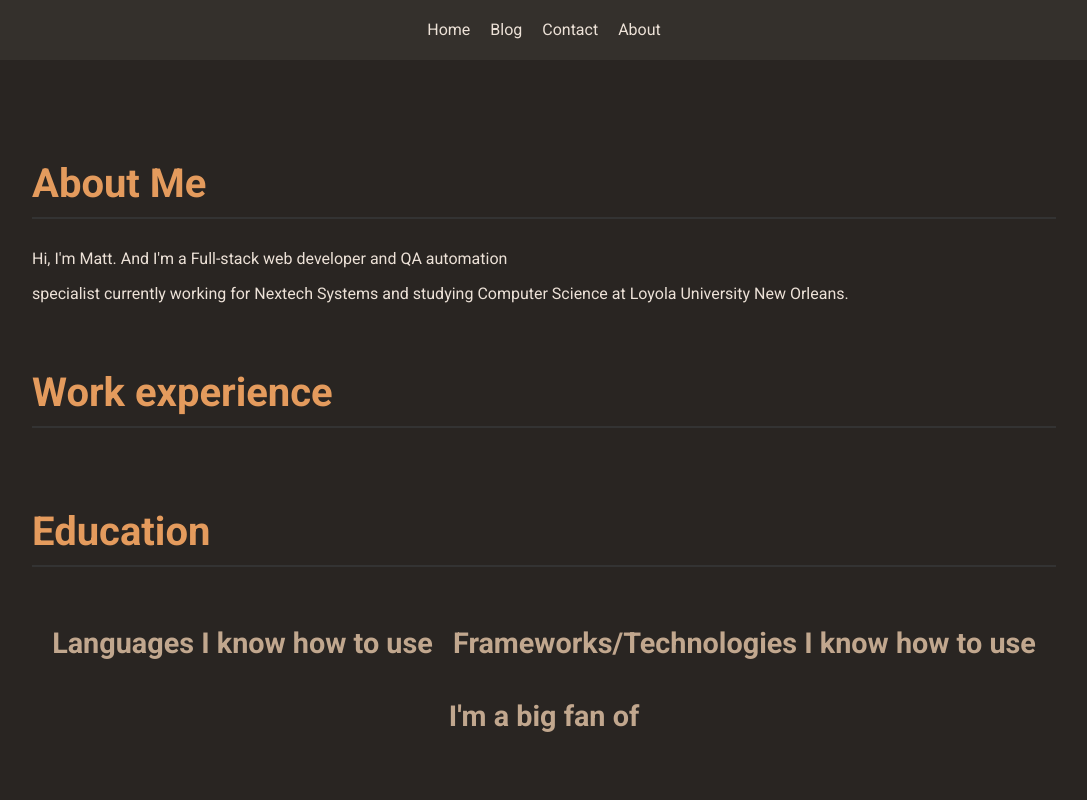
After one commit to logikill99/PersonalOpenSourceWebsite, a Django app: page /about/ in a window 1280 px wide. The commit adds this page. Shown: the whole page, without its empty margins (96-1183 px from the left). Run offline with Django 5.2, Linux system fonts and the light colour scheme; data that the repository does not hold is empty.

Commit message:
made some changes

```diff
--- a/blog/models.py
+++ b/blog/models.py
@@ -34,3 +34,9 @@ class Comment(models.Model):
 
 
 # TODO: add model for images
+class Image(models.Model):
+    image = models.ImageField(upload_to='images/')
+    post = models.ForeignKey("Post", on_delete=models.CASCADE)
+
+    def __str__(self):
+        return f"{self.image} on '{self.post}'"
--- a/home/models.py
+++ b/home/models.py
@@ -11,7 +11,7 @@ class Skill(models.Model):
     proficiency = models.CharField(max_length=30)
     description = models.TextField()
     type = models.CharField(max_length=15)
-    link = models.URLField()
+    url = models.URLField()
 
     def __str__(self):
         return self.name
@@ -26,9 +26,7 @@ class Experience(models.Model):
     description = models.TextField()
     type = models.CharField(max_length=15)
     skills = models.ManyToManyField("Skill")
-    link = models.URLField()
+    url = models.URLField()
 
     def __str__(self):
         return self.title
-
-# TODO: add models for skills, education experience, work experience
--- a/home/static/style.css
+++ b/home/static/style.css
@@ -36,6 +36,7 @@ header h1 {
 h2 {
     font-size: 2em;
     margin: 0;
+    padding-top: 50px;
     color: var(--header-text-color);
 }
 
@@ -237,7 +238,7 @@ a {
 
 .interactive-text {
     color: var(--text-color);
-    text-decoration: none;
+    text-decoration: AccentColor;
     transition: 0.3s;
 }
 
--- a/home/urls.py
+++ b/home/urls.py
@@ -8,5 +8,7 @@ urlpatterns = [
     path("", views.home, name="home"),
     path("contactme/", contact_view, name="contactme"),
     path("blog/", blog_index, name="blog"),
+    path("about/", views.about, name="about"),
 ]
 # TODO: add about me/resume page
+# TODO: add uses page
--- a/home/views.py
+++ b/home/views.py
@@ -1,5 +1,3 @@
-import time
-
 from django.shortcuts import render
 from contactme.models import Contact, Message
 from contactme.views import contact_view, contact_success_view
@@ -36,3 +34,39 @@ def home(request):
             "email": LISTED_EMAIL,
         },
     )
+
+
+def about(request):
+    projects = Post.objects.filter(categories__name__contains="project").order_by(
+        "-created_on"
+    )
+    education_experiences = Experience.objects.filter(type="education").order_by(
+        "-start_date"
+    )
+    work_experiences = Experience.objects.filter(type="work").order_by("-start_date")
+    personal_experiences = Experience.objects.filter(type="personal").order_by(
+        "-start_date"
+    )
+
+    languages = Skill.objects.filter(type="language")
+    frameworks = Skill.objects.filter(type="framework")
+    hobbies = Skill.objects.filter(type="hobby")
+
+    return render(
+        request,
+        "about.html",
+        {
+            "projects": projects,
+            "languages": languages,
+            "frameworks": frameworks,
+            "hobbies": hobbies,
+            "education_experiences": education_experiences,
+            "work_experiences": work_experiences,
+            "personal_experiences": personal_experiences,
+            "linkedin": LISTED_LINKEDIN,
+            "github": LISTED_GITHUB,
+            "twitter": LISTED_TWITTER,
+            "discord": LISTED_DISCORD,
+            "email": LISTED_EMAIL,
+        },
+    )
--- /dev/null
+++ b/templates/about.html
@@ -0,0 +1,59 @@
+{% extends "base.html" %}
+
+
+{% block page_content %}
+    <section id="about">
+        <h2>About Me</h2>
+        <p>Hi, I'm Matt. And I'm a Full-stack web developer and QA automation</p>
+        <p>specialist currently working for
+            <a class="interactive-text" href="https://www.nextech.com" target="_blank" rel="noopener">Nextech Systems</a>&nbsp;and studying
+            Computer Science at
+            <a class="interactive-text" href="https://loyno.edu">Loyola University New Orleans</a>.&nbsp;
+        </p>
+        <h2>Work experience</h2>
+        {% for work in work_experiences %}
+            <div class="experience">
+                <small>{{ work.start_date }} - {% if work.current %}Present{% else %} {{ work.end_date }} {% endif %} </small>
+                <br>
+                <strong class="experience-title">{{ work.title }}</strong> -
+                <a class="interactive-text" href="{{ work.url }}">{{ work.organization }}</a>
+                <div class="experience-description">{{ work.description | linebreaks}}</div>
+            </div>
+        {% endfor %}
+        <h2>Education</h2>
+            {% for education in education_experiences %}
+                <div class="experience">
+                    <small>{{ education.start_date }} - {% if education.current %}Present{% else %} {{ education.end_date }} {% endif %} </small>
+                    <br>
+                    <strong class="experience-title">{{ education.title }}</strong>
+                    <a class="interactive-text" href="{{ education.url }}">{{ education.organization }}</a>
+                    <div class="experience-description">{{ education.description | linebreaks}}</div>
+                </div>
+            {% endfor %}
+        <div class="flexwrap-container">
+            <div class="skills-list-language">
+                <h3>Languages I know how to use</h3>
+                {% for language in languages %}
+                    <a class="tskills-list-item" href="{{ language.url }}">{{ language.name }}
+                    </a>
+                {% endfor %}
+            </div>
+            <div class="skills-list-framework">
+                <h3>Frameworks/Technologies I know how to use</h3>
+                {% for framework in frameworks %}
+                    <a class="skills-list-item" href="{{ framework.url }}">{{ framework.name }}
+                    </a>
+                {% endfor %}
+            </div>
+            <div class="skill-list-hobby">
+                <h3>I'm a big fan of</h3>
+                {% for hobby in hobbies %}
+                    <a class="tooltip interactive-text" href="{{ hobby.url }}">{{ hobby.name }}
+                    </a>
+                {% endfor %}
+            </div>
+        </div>
+
+    </section>
+
+{% endblock%}
--- a/templates/base.html
+++ b/templates/base.html
@@ -8,6 +8,7 @@
         <a href="{% url 'home' %}">Home</a>
         <a href="{% url 'blog' %}">Blog</a>
         <a href="{% url 'contactme' %}">Contact</a>
+        <a href="{% url 'about' %}">About</a>
     </nav>
     <link rel="stylesheet" href="{% static 'style.css' %}">
 </header>
```
Also changed, not shown: other parts of home/static/style.css (+28 -2 lines), 1 other file.
